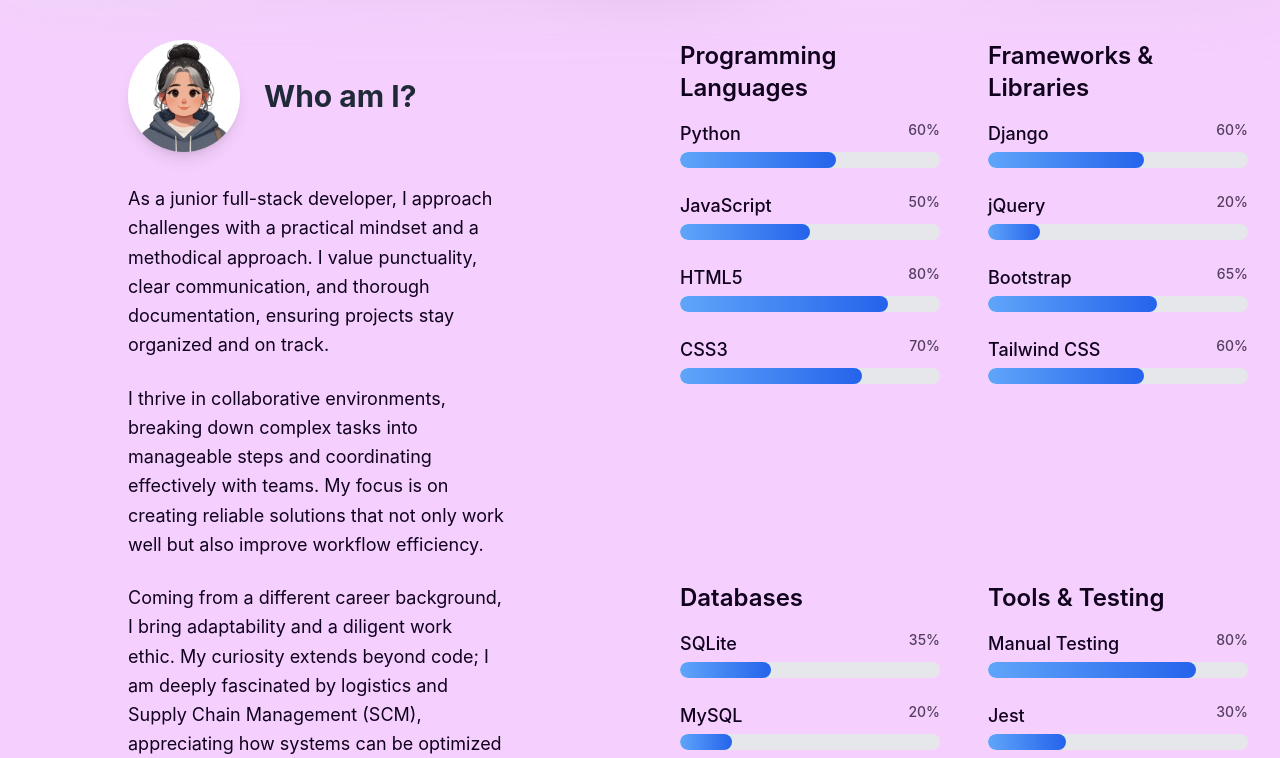
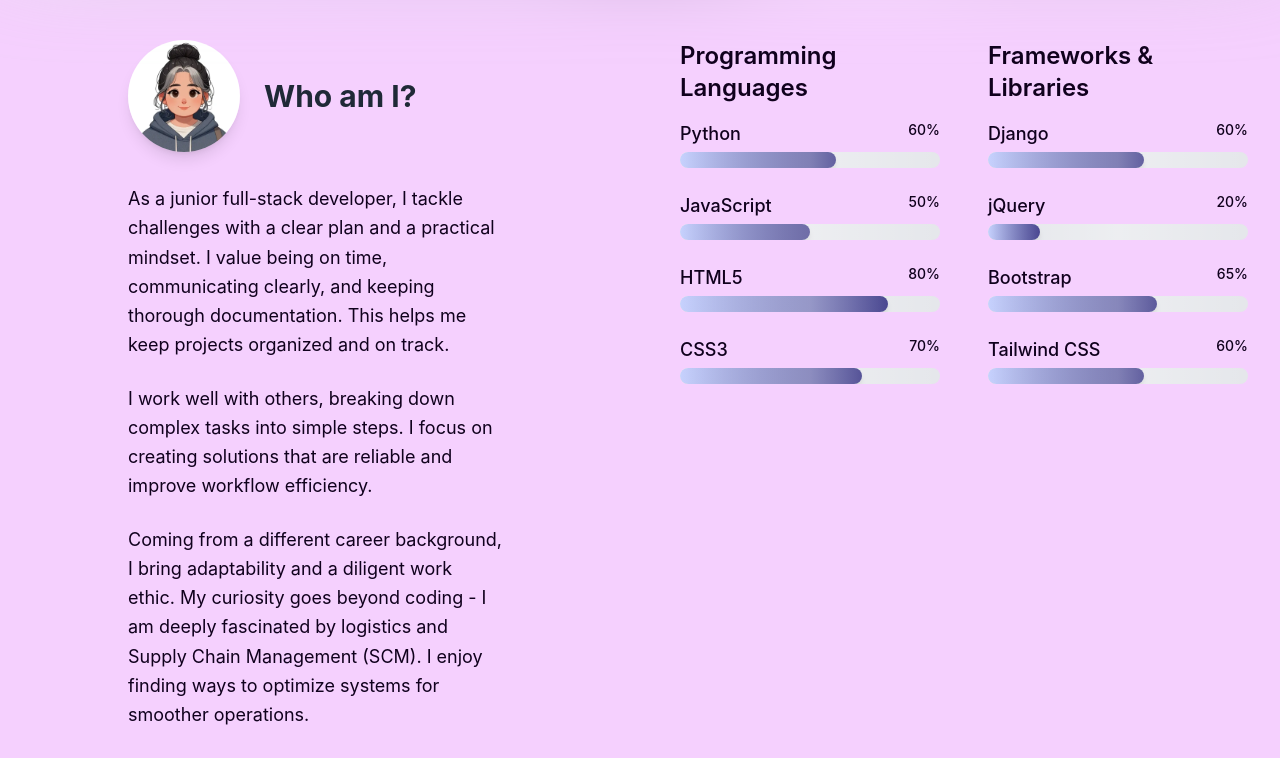
Before and after one commit to JaqiKal/code-cargo, a React (Create React App) app: page / in a window 1280 px wide. Shown: the part 880-1638 px from the top of the page. Built offline with nearby package versions, Linux system fonts and the light colour scheme.

Commit message:
refactor: Change Bio part, try other color on bars

```diff
--- a/src/components/About.jsx
+++ b/src/components/About.jsx
@@ -59,21 +59,22 @@ const skills = [
   },
 ];
 
-// SkillBar Component
+// SkillBar Component with Metallic Effect
 const SkillBar = ({ name, level }) => {
   return (
     <div className="mb-6">
       <div className="flex justify-between mb-1">
-        <span className="text-lg font-medium text-skillaTextcolor">{name}</span>
-        <span className="text-sm font-medium text-skillbTextcolor">{level}%</span>
+        <span className="text-lg font-medium text-skillTextcolor">{name}</span>
+        <span className="text-sm font-medium text-skillTextcolor">{level}%</span>
       </div>
-      <div className="w-full bg-gray-200 rounded-full h-4 overflow-hidden">
-        <div className="h-4 rounded-full bg-gradient-to-r from-blue-400 to-blue-600" style={{ width: `${level}%` }}></div>
+      <div className="w-full bg-gray-200 rounded-full h-4 overflow-hidden relative">
+        <div className="h-4 rounded-full bg-gradient-to-r from-indigo-200 to-indigo-900 shadow-md" style={{ width: `${level}%` }}></div>
+        {/* Shine Effect */}
+        <div className="absolute inset-0 bg-gradient-to-r from-transparent via-white to-transparent opacity-30"></div>
       </div>
     </div>
   );
 };
-
 const About = () => {
   return (
     <section id="about" className="pt-10 py-8 w-full bg-fuchsia-200">
@@ -92,17 +93,23 @@ const About = () => {
               </div>
 
               <p className="text-lg leading-relaxed text-center lg:text-left mb-6">
-                As a junior full-stack developer, I approach challenges with a practical mindset and a methodical approach. I value punctuality, clear communication, and thorough documentation, ensuring projects stay organized and on track.
+                As a junior full-stack developer, I tackle challenges with a clear plan and a practical mindset. I value being on time, communicating clearly, and keeping thorough documentation. This helps me keep projects organized and on track.
+              </p>
+
+              <p className="text-lg leading-relaxed text-center lg:text-left mb-6">I work well with others, breaking down complex tasks into simple steps. I focus on creating solutions that are reliable and improve workflow efficiency.</p>
+
+              <p className="text-lg leading-relaxed text-center lg:text-left mb-6">
+                Coming from a different career background, I bring adaptability and a diligent work ethic. My curiosity goes beyond coding - I am deeply fascinated by logistics and Supply Chain Management (SCM). I enjoy finding ways to optimize
+                systems for smoother operations.
               </p>
 
               <p className="text-lg leading-relaxed text-center lg:text-left mb-6">
-                I thrive in collaborative environments, breaking down complex tasks into manageable steps and coordinating effectively with teams. My focus is on creating reliable solutions that not only work well but also improve workflow
-                efficiency.
+                When I'm not coding or spending time with my family, you’ll find me diving into books, dabbling in herbology, or attempting to conquer board games and video games—attempting being the key word. I'm spectacularly bad at them, but I
+                have an absolute blast losing! 😊 I'm also a sci-fi fan, always ready to binge movies and TV series. I love picking up new hobbies and interests, even if they don’t always go according to plan.
               </p>
 
               <p className="text-lg leading-relaxed text-center lg:text-left mb-6">
-                Coming from a different career background, I bring adaptability and a diligent work ethic. My curiosity extends beyond code; I am deeply fascinated by logistics and Supply Chain Management (SCM), appreciating how systems can be
-                optimized to ensure seamless operations.
+                I am currently seeking opportunities to grow my skills and contribute to projects that make a positive impact. I am open to learning new technologies and collaborating with teams to create innovative solutions.
               </p>
 
               {/* Call-to-Action Buttons */}
```
